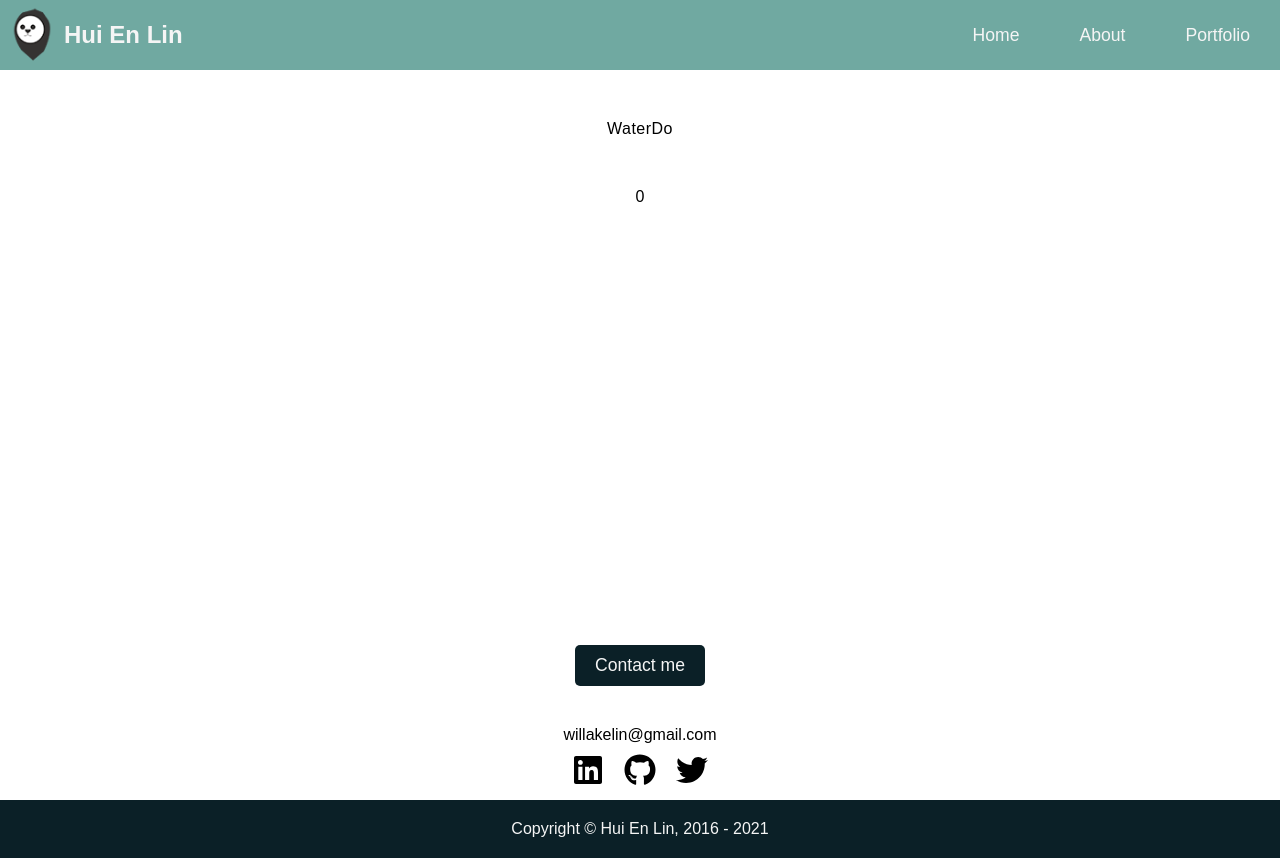
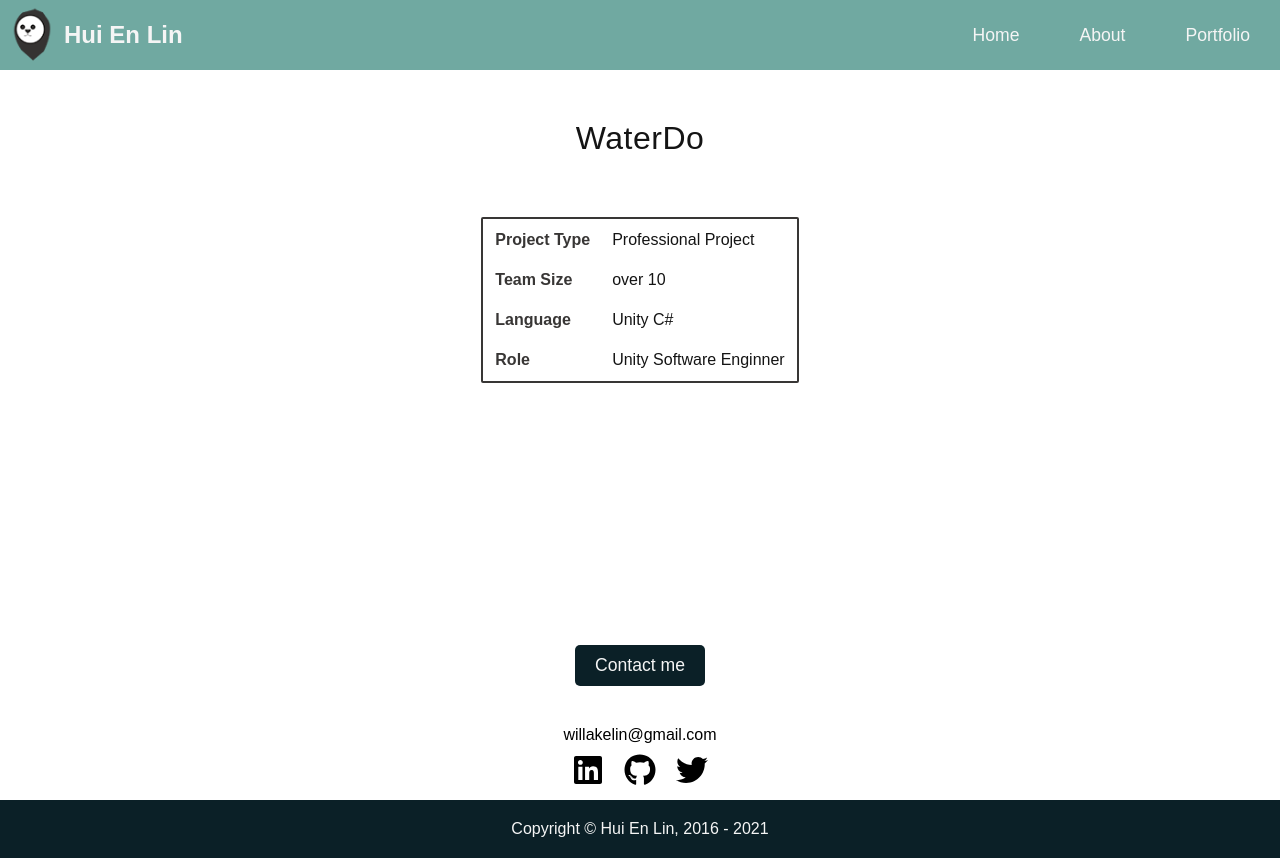
Before and after one commit to willake/hui-en.me-next, a Next.js app: page /project/0 in a window 1280 px wide. Built offline with nearby package versions, Linux system fonts and the light colour scheme.

Commit message:
project article done

```diff
--- /dev/null
+++ b/components/project/About.tsx
@@ -0,0 +1,54 @@
+import React from "react";
+import { ProjectArticle }from "../../schema";
+import styles from "../../styles/project.module.scss";
+import classNames from "classnames";
+
+type Props = {
+    type: string,
+    size: string,
+    language: string,
+    role: string
+}
+
+const About: React.FC<Props> = ({ type, size, language, role }) => {
+    return (
+        <section className={styles.about}>
+            <table className={styles.aboutTable}>
+                <tr>
+                    <td className={styles.aboutTableItemTitle}>
+                        <span className={classNames('m', 'colorGrey')}>Project Type</span>
+                    </td>
+                    <td className={styles.aboutTableItemContent}>
+                        <span className={classNames('m', 'colorBlack')}>{ type } Project</span>
+                    </td>
+                </tr>
+                <tr>
+                    <td className={styles.aboutTableItemTitle}>
+                        <span className={classNames('m', 'colorGrey')}>Team Size</span>
+                    </td>
+                    <td className={styles.aboutTableItemContent}>
+                        <span className={classNames('m', 'colorBlack')}>{ size }</span>
+                    </td>
+                </tr>
+                <tr>
+                    <td className={styles.aboutTableItemTitle}>
+                        <span className={classNames('m', 'colorGrey')}>Language</span>
+                    </td>
+                    <td className={styles.aboutTableItemContent}>
+                        <span className={classNames('m', 'colorBlack')}>{ language }</span>
+                    </td>
+                </tr>
+                <tr>
+                    <td className={styles.aboutTableItemTitle}>
+                        <span className={classNames('m', 'colorGrey')}>Role</span>
+                    </td>
+                    <td className={styles.aboutTableItemContent}>
+                        <span className={classNames('m', 'colorBlack')}>{ role }</span>
+                    </td>
+                </tr>
+            </table>
+        </section>
+    );
+};
+
+export default About;
--- /dev/null
+++ b/components/project/Banner.tsx
@@ -0,0 +1,19 @@
+import React from "react";
+import styles from "../../styles/project.module.scss";
+import classNames from "classnames";
+
+type Props = {
+    title: string
+}
+
+const Banner: React.FC<Props> = ({ title }) => {
+    return (
+        <section className={styles.banner}>
+            <div className={styles.bannerTitle}>
+                <span className={classNames('xxl', 'colorBlack')}>{ title }</span>
+            </div>
+        </section>
+    );
+};
+
+export default Banner;
--- /dev/null
+++ b/components/project/Content.tsx
@@ -0,0 +1,16 @@
+import React from "react";
+import styles from "../../styles/project.module.scss";
+import classNames from "classnames";
+
+type Props = {
+    content: string
+}
+
+const Content: React.FC<Props> = ({ content }) => {
+    return (
+        <section className={styles.content}>
+        </section>
+    );
+};
+
+export default Content;
--- a/pages/project/[id]/index.tsx
+++ b/pages/project/[id]/index.tsx
@@ -4,22 +4,38 @@ import { server } from "../../../config";
 import { ProjectArticle }from "../../../schema";
 import Meta from "../../../components/Meta";
 import styles from "../../../styles/project.module.scss";
+import Banner from "../../../components/project/Banner";
+import About from "../../../components/project/About";
+import Content from "../../../components/project/Content";
 
 type Props = {
     projectArticle: ProjectArticle
 }
 
 const project: NextPage<Props> = ({ projectArticle }) => {
+    let keywords = "";
+    let keywordsCount = projectArticle.keywords.length;
+    for (let i = 0; i < keywordsCount; i++) {
+        const keyword = projectArticle.keywords[i];
+        keywords = keywords.concat(
+            i < keywordsCount - 1 ? `${keyword},` : `${keyword}`
+        );
+    }
+
     return (
         <>
             <Meta
-                title={projectArticle.title}
-                description="avc"
-                keywords="abc"/>
-            <section className={styles.banner}>
-                <div className={styles.bannerTitle}>{ projectArticle.title }</div>
-            </section>
-            <div>{ projectArticle.id.toString() }</div>
+                title={`${projectArticle.title} | Hui En Lin | Game Programmer`}
+                description={projectArticle.description}
+                keywords={keywords}/>
+            <Banner title={projectArticle.title} />
+            <About
+                type={projectArticle.type}
+                size={projectArticle.size}
+                language={projectArticle.language}
+                role={projectArticle.role} />
+            <Content
+                content={projectArticle.content} />
         </>
     );
 };
--- a/styles/globals.scss
+++ b/styles/globals.scss
@@ -58,6 +58,10 @@ a {
   color: #0b2027;
 }
 
+.colorGrey {
+  color: #383635;
+}
+
 .hoverable {
   cursor: pointer;
   transform: scale(1);
--- a/styles/project.module.scss
+++ b/styles/project.module.scss
@@ -9,3 +9,25 @@
     letter-spacing: 0.5px;
     margin: 50px 0;
 }
+
+.about {
+    display: flex;
+    flex-direction: column;
+    align-items: center;
+    padding: 10px;
+}
+
+.aboutTable {
+    border: 2px solid;
+    border-color: #383635;
+    border-radius: 2px;
+}
+
+.aboutTableItemTitle {
+    font-weight: 600;
+    padding: 10px;
+}
+
+.aboutTableItemContent {
+    padding: 10px;
+}
```
